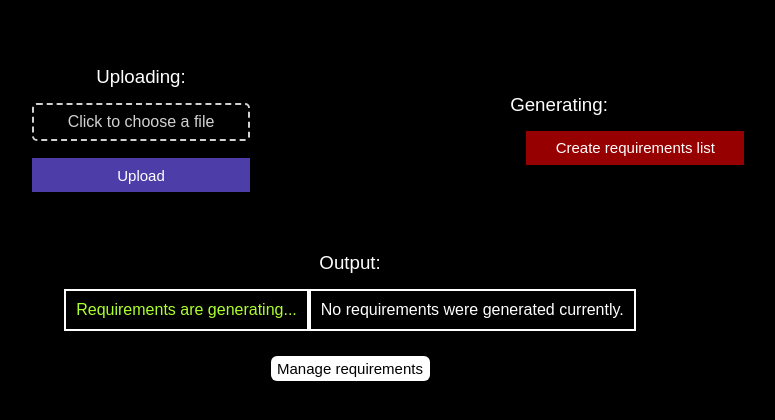
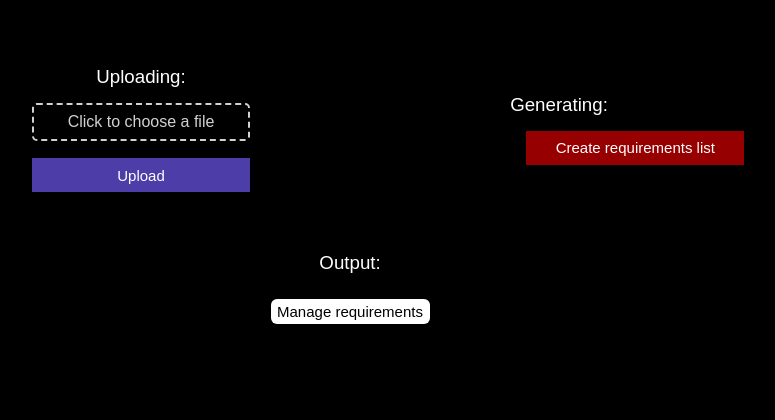
Before and after one commit to Mathu1998/RequirementsBot, a Django app: page /reqgen in a window 1280 px wide. Shown: the part 234-654 px from the top of the page, without its empty margins (290-1065 px from the left). Run offline with Django 4.2, Linux system fonts and the light colour scheme.

Commit message:
New fixes

```diff
--- a/GPTCommunication/static/GPTCommunication/reqgen.css
+++ b/GPTCommunication/static/GPTCommunication/reqgen.css
@@ -86,7 +86,6 @@
 #responseFour {
     display: none;
     color: greenyellow;
-    display: flex;
     justify-content: center;
     margin-top: 15px;
     border: 2px solid #ffffff;
--- a/GPTCommunication/templates/GPTCommunication/reqgen.html
+++ b/GPTCommunication/templates/GPTCommunication/reqgen.html
@@ -49,8 +49,6 @@
         <p id="responseTwo">Please choose a file to upload.</p>
         {% elif FileUploaded %}
         <p id="responseThree">File was uploaded successfully.</p>
-        {% else %}
-        <p id="response">No requirements were generated currently.</p>
         {% endif %}
     {% endif %}
 </div>
```
